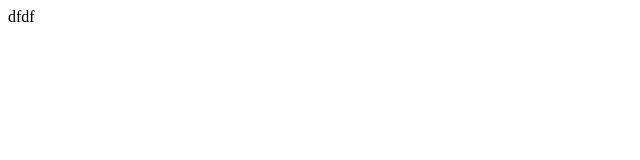
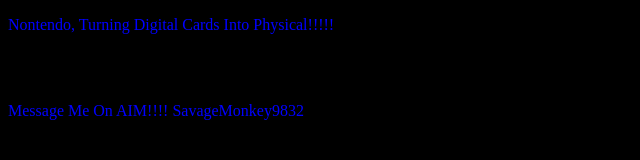
Before and after one commit to NontendoOfficial/nontendoofficial.github.io, a plain HTML site: page index.html in a window 1280 px wide. Shown: the whole page, without its empty margins (0-640 px from the left). Drawn offline with Linux system fonts and the light colour scheme.

Commit message:
Update index.html

```diff
--- a/index.html
+++ b/index.html
@@ -1 +1,5 @@
-<p>dfdf</p>
+<!DOCTYPE html><html><body style="background-color:black;"><p style="color:blue">Nontendo, Turning Digital Cards Into Physical!!!!!</p>
+<br><br>
+<p style="color:blue">Message Me On AIM!!!! SavageMonkey9832</p>
+</body>
+</html>
```
